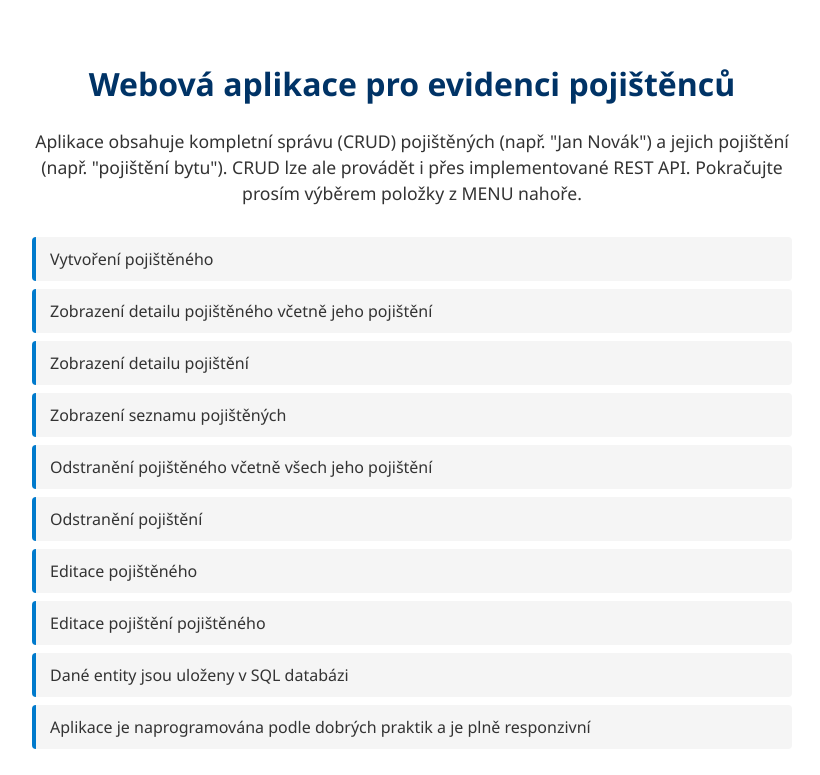
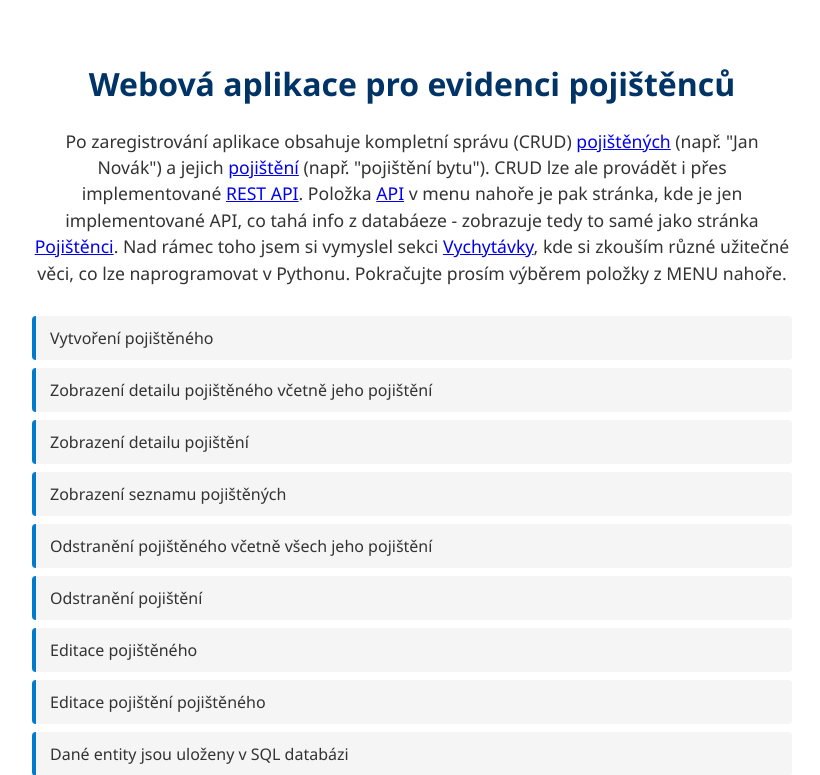
Before and after one commit to HonzaVanek/evidence_webapp, a Django app: page / in a window 1280 px wide. Shown: the part 98-873 px from the top of the page, without its empty margins (228-1048 px from the left). Before the commit the page ends 847 px from the top, so only its background shows below. Run offline with Django 4.2, Linux system fonts and the light colour scheme.

```diff
--- a/pojistenci/templates/pojistenci/index.html
+++ b/pojistenci/templates/pojistenci/index.html
@@ -9,7 +9,7 @@
 <div class="homepage-obsah">
     <h1 class="homepage-nadpis">Webová aplikace pro evidenci pojištěnců</h1>
     <p class="homepage-popis">
-        Aplikace obsahuje kompletní správu (CRUD) pojištěných (např. "Jan Novák") a jejich pojištění (např. "pojištění bytu"). CRUD lze ale provádět i přes implementované REST API. Pokračujte prosím výběrem položky z MENU nahoře.
+        Po zaregistrování aplikace obsahuje kompletní správu (CRUD) <a href='{% url "pojistenci" %}'>pojištěných</a> (např. "Jan Novák") a jejich <a href='{% url "pojisteni-vypis" %}'>pojištění</a> (např. "pojištění bytu"). CRUD lze ale provádět i přes implementované <a href='/api/'>REST API</a>. Položka <a href='{% url "vypis-api" %}'>API</a> v menu nahoře je pak stránka, kde je jen implementované API, co tahá info z databáeze - zobrazuje tedy to samé jako stránka <a href='{% url "pojistenci" %}'>Pojištěnci</a>. Nad rámec toho jsem si vymyslel sekci <a href='{% url "vychytavky" %}'>Vychytávky</a>, kde si zkouším různé užitečné věci, co lze naprogramovat v Pythonu. Pokračujte prosím výběrem položky z MENU nahoře.
     </p>
     <ul class="homepage-seznam">
         <li>Vytvoření pojištěného</li>
--- a/pojistenci/templates/pojistenci/vychytavky.html
+++ b/pojistenci/templates/pojistenci/vychytavky.html
@@ -7,7 +7,7 @@
 
 {% block content %}
 <h1 class="nadpis">Různé užitečné vychytávky v Pythonu</h1>
-<p>Tady bych si jenom chtěl zkoušet různé užitečné mini-programy v Pythonu. Zatím mám generování QR kódu, Donut grafu, klasického koláčového grafu (tam jsem přidal i nějaké admin funkce dostupné jen někomu), generátor hesel a Odstranění pozadí na fotce (tam je ale omezení na 50 fotek za měsíc, protože využívám externí službu, protože nechci platit za místo na disku)</p>
+<p>Tady bych si jenom chtěl zkoušet různé užitečné mini-programy v Pythonu. Zatím mám generování QR kódu, Donut grafu, klasického koláčového grafu (tam jsem přidal i nějaké admin funkce dostupné jen někomu), Skupinový graf, Generátor hesel a odstranění pozadí na fotce (tam je ale omezení na 50 fotek za měsíc, protože využívám externí službu, protože nechci platit za místo na disku)</p>
 
 <div class="tiles-wrapper">
 
```
